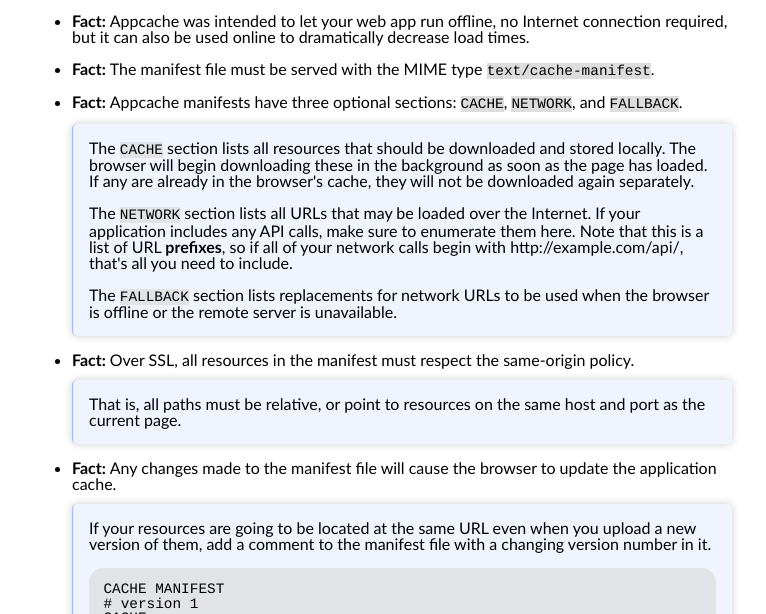
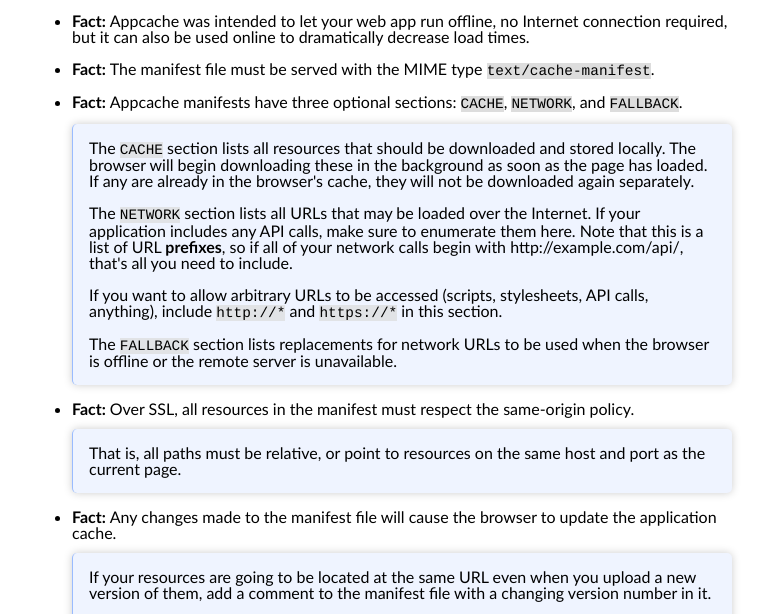
Before and after one commit to shinypb/appcachefacts, a plain HTML site: page index.html in a window 1280 px wide. Shown: the part 105-719 px from the top of the page, without its empty margins (258-1024 px from the left). Drawn offline with Linux system fonts and the light colour scheme.

Commit message:
Added note about NETWORK whitelisting

```diff
--- a/index.html
+++ b/index.html
@@ -129,6 +129,7 @@
             <p>The <code>NETWORK</code> section lists all URLs that may be loaded over the Internet. If your application includes
             any API calls, make sure to enumerate them here. Note that this is a list of URL <strong>prefixes</strong>, so if
             all of your network calls begin with http://example.com/api/, that's all you need to include.</p>
+            <p>If you want to allow arbitrary URLs to be accessed (scripts, stylesheets, API calls, anything), include <code>http://*</code> and <code>https://*</code> in this section.</p>
             <p>The <code>FALLBACK</code> section lists replacements for network URLs to be used when the browser is offline or the
             remote server is unavailable.</p>
           </div>
```
